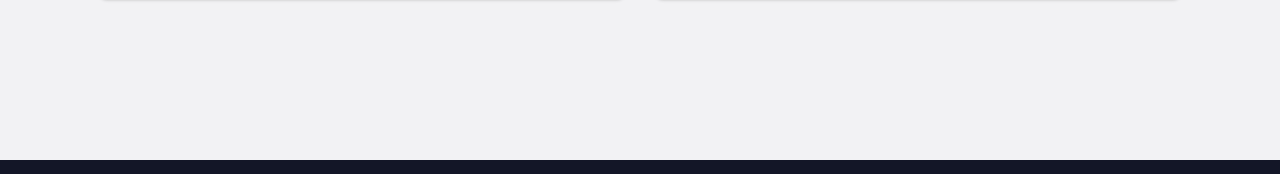
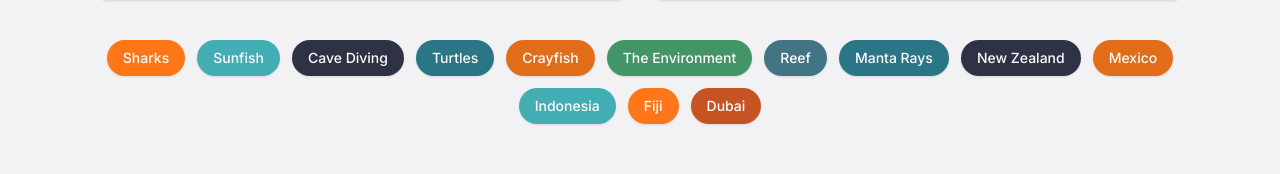
Before and after one commit to bambamdiving/bambam-diving, a Next.js app: page /articles in a window 1280 px wide. Shown: the part 1589-1763 px from the top of the page. Built offline with nearby package versions, Linux system fonts and the light colour scheme; no server answers.

Commit message:
Reinstate tag links on Articles page, moved to the bottom
Adds the same TagFilterLinks row already used on Home and Map below
the article grid, instead of the old filter-bar position at the top.

```diff
--- a/components/ArticleFilters.tsx
+++ b/components/ArticleFilters.tsx
@@ -4,6 +4,7 @@
 import { useSearchParams } from "next/navigation";
 import type { SearchableArticle } from "@/lib/articles";
 import ArticleCard from "./ArticleCard";
+import TagFilterLinks from "./TagFilterLinks";
 
 function SearchIcon() {
   return (
@@ -101,6 +102,10 @@
           ))}
         </div>
       )}
+
+      <div className="flex justify-center mt-10">
+        <TagFilterLinks />
+      </div>
     </div>
   );
 }
```
